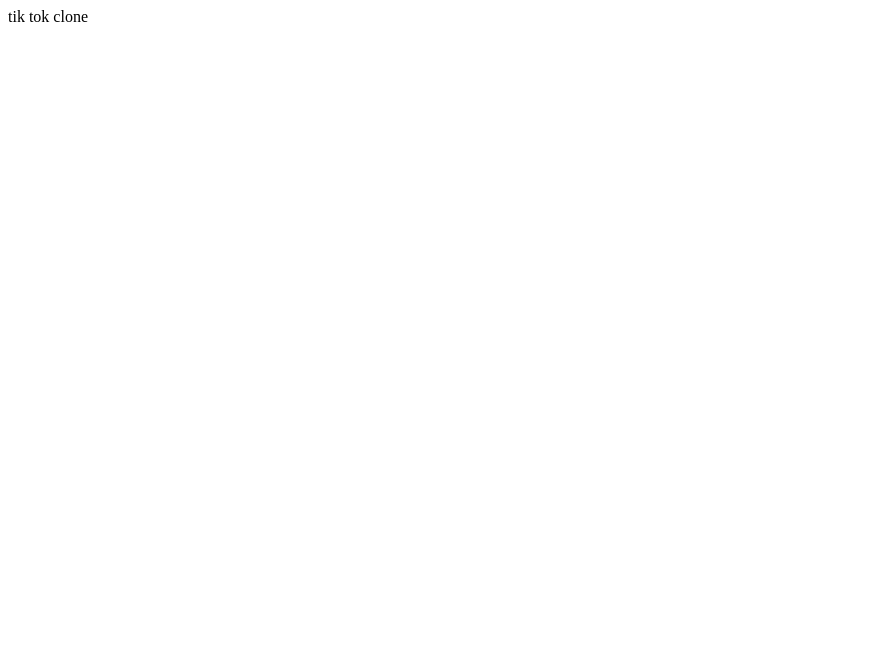
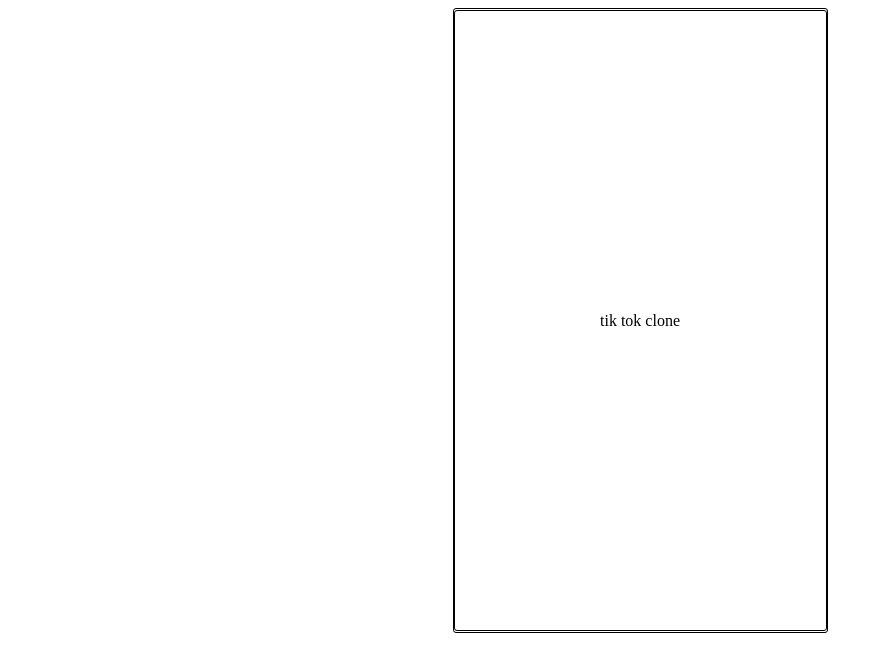
Before and after one commit to MILLERDEPV/tiktok_clone, a React (Vite) app: page / in a window 1280 px wide. Shown: the top 672 px of the page, without its empty margins (0-882 px from the left). Built offline with nearby package versions, Linux system fonts and the light colour scheme; a web font is replaced by a local one.

Commit message:
styles(Root): startup styles
some styles for the display of the videos and the viewport

```diff
--- a/src/App.css
+++ b/src/App.css
@@ -0,0 +1,18 @@
+div {
+    border: 1px solid black;
+    aspect-ratio: 9/15;
+    border-radius: 3px;
+    width: 375px;
+    height: auto;
+    margin: auto;
+    display: flex;
+    justify-content: center;
+    align-items: center;
+    overflow: hidden;
+}
+
+iframe {
+    width: 100%;
+    height: 100%;
+    object-fit: cover;
+}
--- a/src/index.css
+++ b/src/index.css
@@ -5,6 +5,10 @@
     --font-principal: 'Hi Melody', cursive;
 }
 
+* {
+    box-sizing: border-box;
+}
+
 body {
     font-family: var(--font-principal);
 }
```
